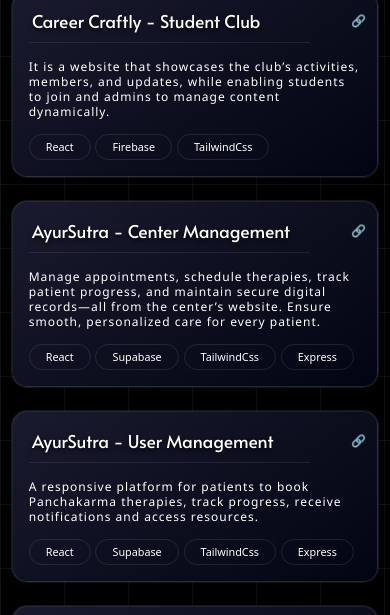
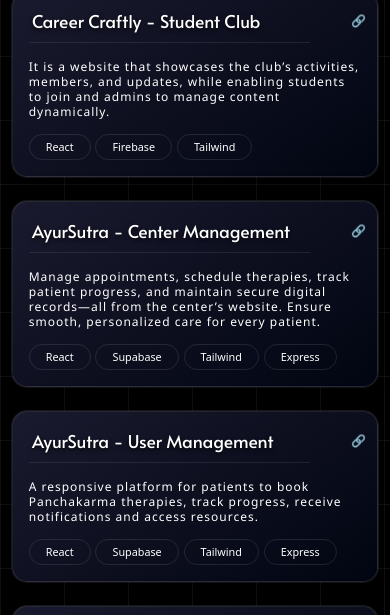
Before and after one commit to sprakash2006/Portfolio--Crafting-Digital-Identity, a React (Vite) app: page / in a window 390 px wide. Shown: the part 3880-4495 px from the top of the page. Built offline with nearby package versions, Linux system fonts and the light colour scheme; a web font is replaced by a local one.

Commit message:
updated the responsiveness

```diff
--- a/src/components/ProjectCard.jsx
+++ b/src/components/ProjectCard.jsx
@@ -19,7 +19,7 @@
       id: 2,
       logo: "💰",
       projectTitle: "Career Craftly - Student Club",
-      techTools: ["React", "Firebase", "TailwindCss"],
+      techTools: ["React", "Firebase", "Tailwind"],
       description: "It is a website that showcases the club’s activities, members, and updates, while enabling students to join and admins to manage content dynamically.",
       link: "https://github.com/sprakash2006/C2C--Student-Community-Club.git",
       type: ["WEBSITE"]
@@ -28,7 +28,7 @@
       id: 3,
       logo: "💰",
       projectTitle: "AyurSutra - Center Management",
-      techTools: ["React", "Supabase", "TailwindCss", "Express"],
+      techTools: ["React", "Supabase", "Tailwind", "Express"],
       description: "Manage appointments, schedule therapies, track patient progress, and maintain secure digital records—all from the center’s website. Ensure smooth, personalized care for every patient.",
       link: "https://github.com/sprakash2006/AyurSutra-Center.git",
       type: ["WEBSITE"]   // 🔹 Multiple categories
@@ -37,7 +37,7 @@
       id: 4,
       logo: "💰",
       projectTitle: "AyurSutra - User Management",
-      techTools: ["React", "Supabase", "TailwindCss", "Express"],
+      techTools: ["React", "Supabase", "Tailwind", "Express"],
       description: "A responsive platform for patients to book Panchakarma therapies, track progress, receive notifications and access resources.",
       link: "https://github.com/sprakash2006/Ayursutra-User.git",
       type: ["WEBSITE"]   // 🔹 Multiple categories
```
